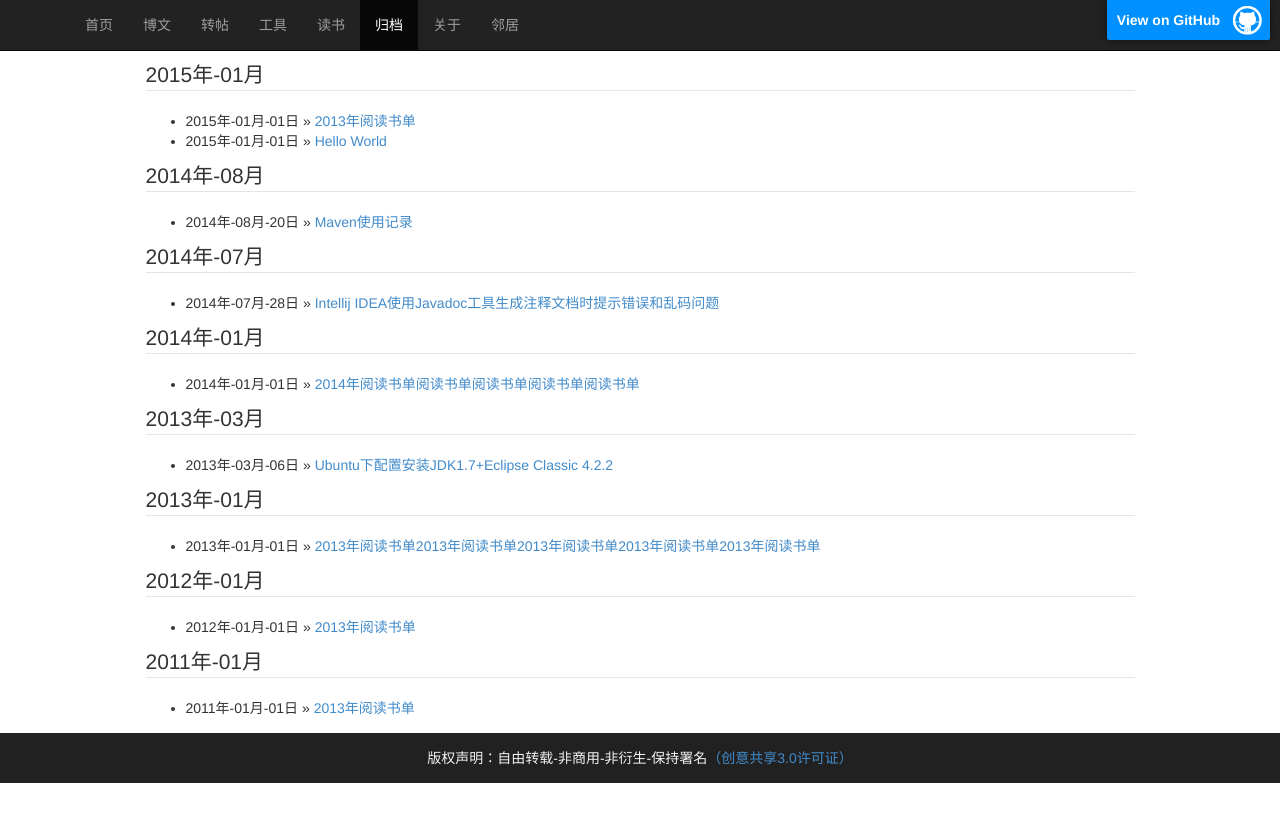
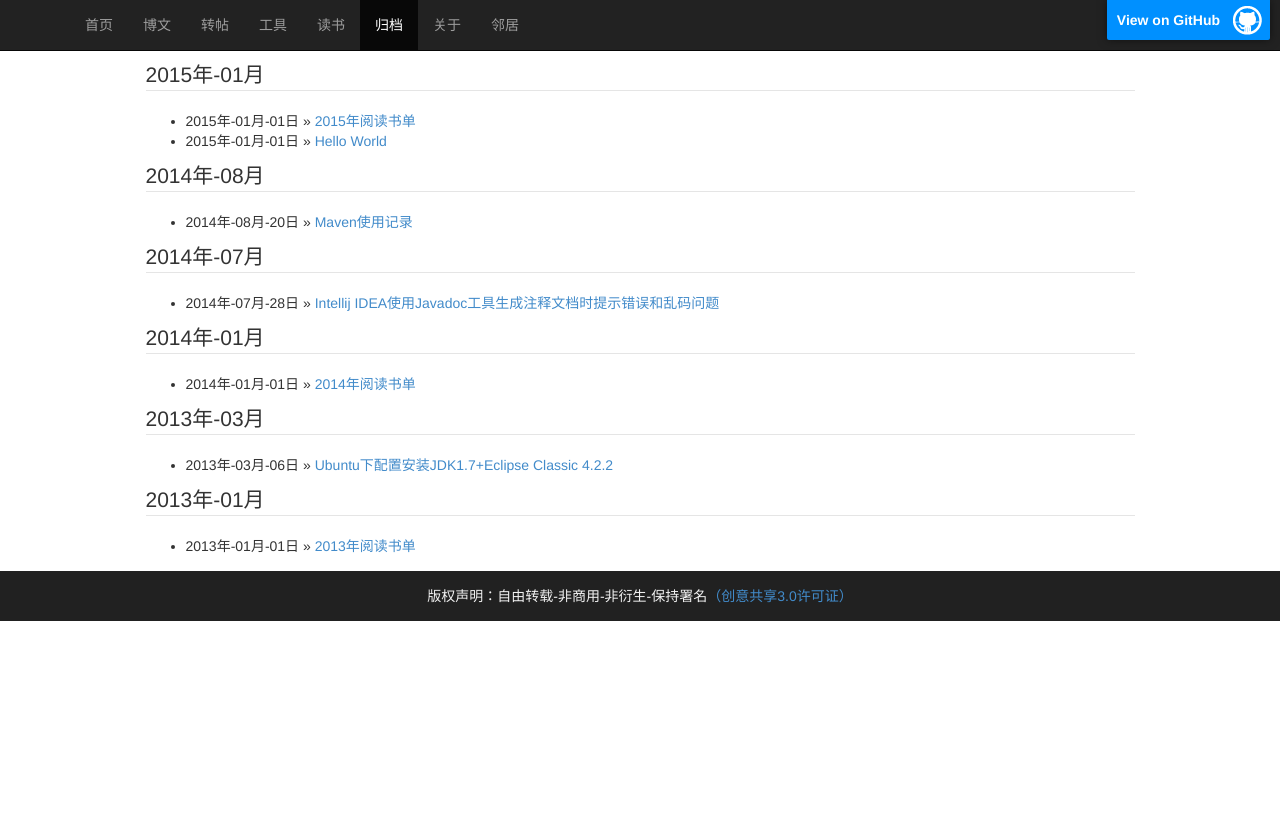
Before and after one commit to sheleng/sheleng.github.io, a Jekyll site: the page built from pages/archive.html, in a window 1280 px wide. Shown: the top 822 px of the page. Built offline with Jekyll 4.4.1, drawn with Linux system fonts in a browser that asks for light colours.

Commit message:
修改阅读页面布局

```diff
--- a/_posts/books/2013-01-01-book-list-2013.md
+++ b/_posts/books/2013-01-01-book-list-2013.md
@@ -1,6 +1,6 @@
 ---
 layout: book_list
-title: 2013年阅读书单2013年阅读书单2013年阅读书单2013年阅读书单2013年阅读书单
+title: 2013年阅读书单
 category: books
 book_list:
     - title: Java编程思想-第四版
--- a/_posts/books/2014-01-01-book-list-2014.md
+++ b/_posts/books/2014-01-01-book-list-2014.md
@@ -1,6 +1,6 @@
 ---
 layout: book_list
-title: 2014年阅读书单阅读书单阅读书单阅读书单阅读书单
+title: 2014年阅读书单
 category: books
 book_list:
     - title: 编写高质量代码：改善Java程序的151个建议
--- a/_posts/books/2015-01-01-book-list-2015.md
+++ b/_posts/books/2015-01-01-book-list-2015.md
@@ -1,6 +1,6 @@
 ---
 layout: book_list
-title: 2013年阅读书单
+title: 2015年阅读书单
 category: books
 book_list:
     - title: Java编程思想-第四版
--- a/pages/books.html
+++ b/pages/books.html
@@ -5,10 +5,10 @@
 ---
 
 <div class="container-fluid">
-  <div class="row-fluid">
+
 
     <div class='tabbable tabs-left'>
-
+    <div class="row-fluid">
       <div class="span2">
         <!--
           选项卡：书单列表
```
Also changed, not shown: _posts/books/2011-01-01-book-list-2011.md (deleted, +0 -13 lines), _posts/books/2012-01-01-book-list-2012.md (deleted, +0 -13 lines).
